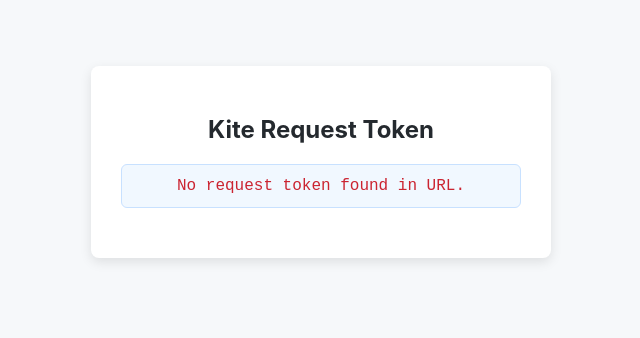
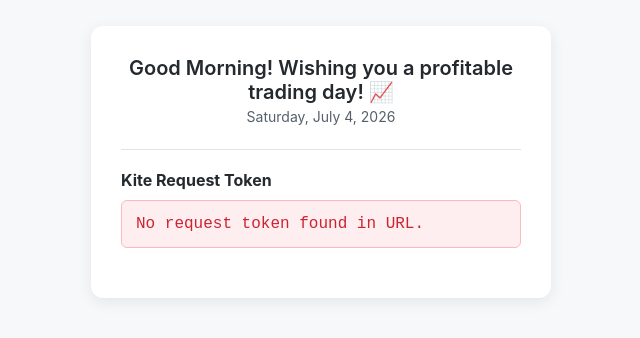
Before and after one commit to sehajsethi23/extract, a plain HTML site: page index.html in a window 1280 px wide. Shown: the part 238-576 px from the top of the page, without its empty margins (319-959 px from the left). Drawn offline with Linux system fonts and the light colour scheme.

Commit message:
Update index.html

```diff
--- a/index.html
+++ b/index.html
@@ -17,49 +17,96 @@
         .container {
             background: white;
             padding: 30px;
-            border-radius: 8px;
-            box-shadow: 0 4px 12px rgba(0,0,0,0.1);
+            border-radius: 12px;
+            box-shadow: 0 4px 15px rgba(0,0,0,0.08);
             text-align: center;
             max-width: 400px;
             width: 100%;
         }
-        h2 { color: #24292e; margin-bottom: 20px; }
+        .wishes {
+            font-size: 20px;
+            font-weight: 600;
+            color: #24292e;
+            margin-bottom: 4px;
+        }
+        .date-display {
+            font-size: 14px;
+            color: #57606a;
+            margin-bottom: 24px;
+        }
+        h3 {
+            color: #24292e;
+            margin-bottom: 10px;
+            font-size: 16px;
+            text-align: left;
+        }
         .token-box {
             background: #f1f8ff;
             border: 1px solid #c8e1ff;
-            padding: 12px;
+            padding: 14px;
             border-radius: 6px;
             font-family: monospace;
             font-size: 16px;
             word-break: break-all;
             margin-bottom: 20px;
             color: #0366d6;
+            text-align: left;
         }
         button {
             background-color: #2ea44f;
             color: white;
             border: none;
-            padding: 10px 20px;
+            padding: 12px 24px;
             font-size: 14px;
             font-weight: bold;
             border-radius: 6px;
             cursor: pointer;
-            transition: background 0.2s;
+            transition: background 0.2s, transform 0.1s;
+            width: 100%;
         }
         button:hover { background-color: #2c974b; }
-        .error { color: #cb2431; }
+        button:active { transform: scale(0.98); }
+        .error { color: #cb2431; background: #ffeef0; border-color: #fdb8c0; }
     </style>
 </head>
 <body>
 
 <div class="container">
-    <h2>Kite Request Token</h2>
+    <!-- Day, Date, and Best Wishes Section -->
+    <div class="wishes" id="wishes-display">Good Morning!</div>
+    <div class="date-display" id="date-display">Loading date...</div>
+
+    <hr style="border: 0; border-top: 1px solid #e1e4e8; margin-bottom: 20px;">
+
+    <h3>Kite Request Token</h3>
     <div id="token-display" class="token-box">Loading...</div>
     <button id="copy-btn" onclick="copyToken()">Copy Token</button>
 </div>
 
 <script>
-    // Extract query parameters from URL
+    // 1. Dynamic Greeting & Date Functionality
+    function setupHeader() {
+        const now = new Date();
+
+        // Determine best wishes based on time of day
+        const hours = now.getHours();
+        let wish = "Have a great day ahead!";
+        if (hours < 12) {
+            wish = "Good Morning! Wishing you a profitable trading day! 📈";
+        } else if (hours < 16) {
+            wish = "Good Afternoon! Hope the market is treating you well!";
+        } else {
+            wish = "Good Evening! Time to review today's trades.";
+        }
+        document.getElementById('wishes-display').innerText = wish;
+
+        // Format and display current Day and Date
+        const options = { weekday: 'long', year: 'numeric', month: 'long', day: 'numeric' };
+        const formattedDate = now.toLocaleDateString('en-US', options);
+        document.getElementById('date-display').innerText = formattedDate;
+    }
+
+    // 2. Token Extraction Functionality
     const urlParams = new URLSearchParams(window.location.search);
     const requestToken = urlParams.get('request_token');
     const tokenDisplay = document.getElementById('token-display');
@@ -87,6 +134,9 @@
             });
         }
     }
+
+    // Run the header setup when page loads
+    setupHeader();
 </script>
 
 </body>
```
